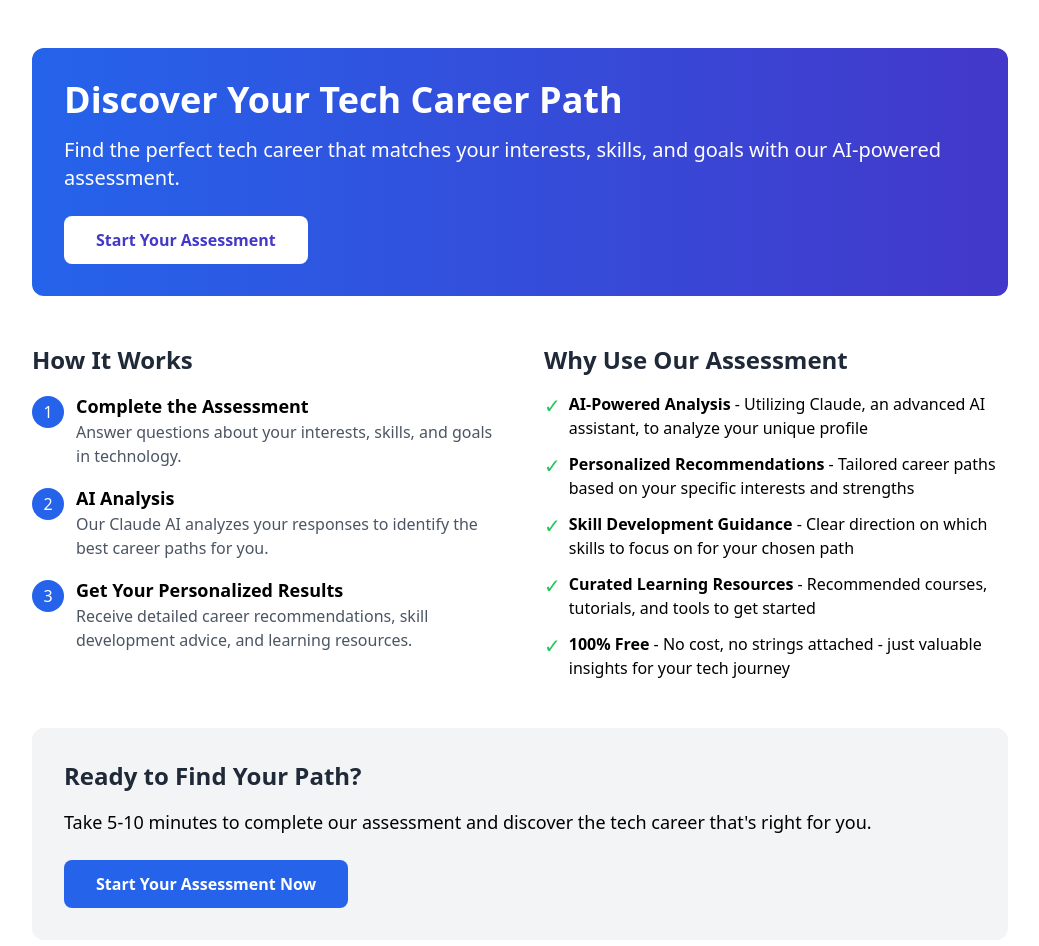
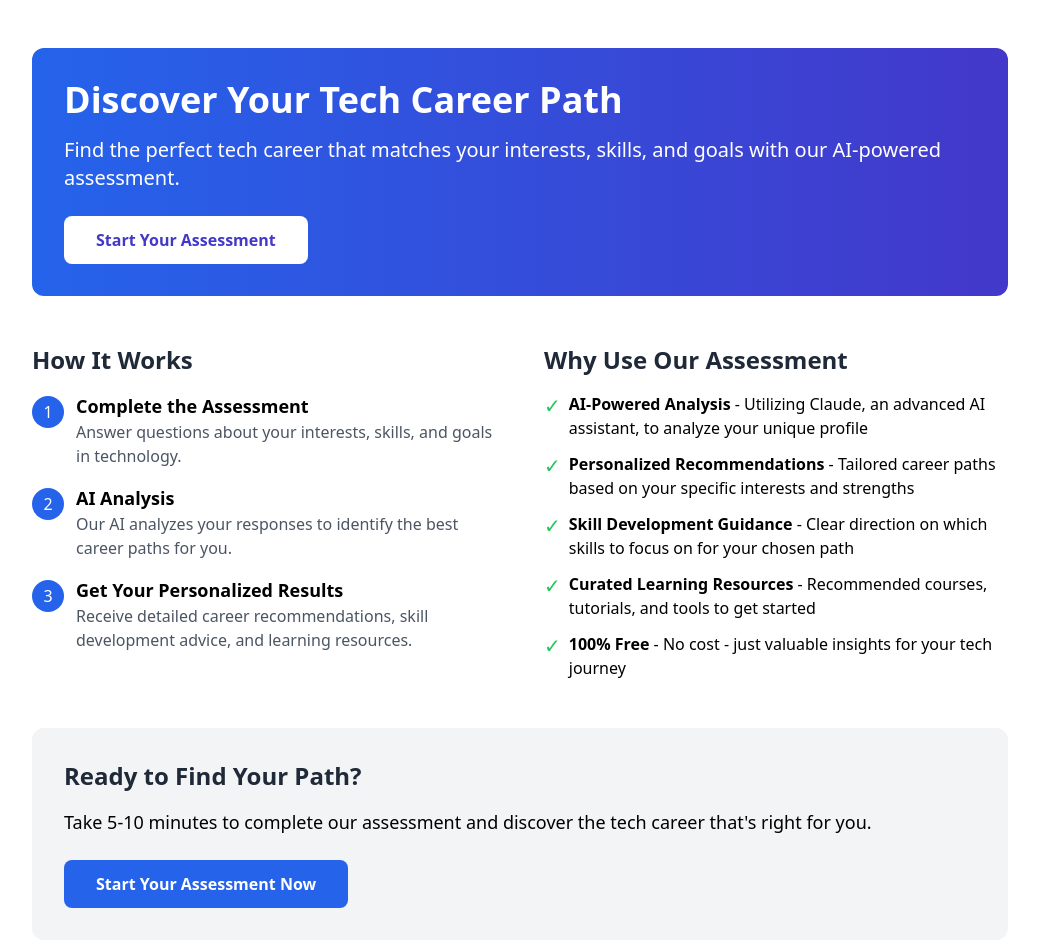
Before and after one commit to techtalentscity/tech-career-analyzer, a React (Create React App) app: page /career in a window 1280 px wide. Shown: the top 946 px of the page, without its empty margins (120-1159 px from the left). Built offline with nearby package versions, Linux system fonts and the light colour scheme.

Commit message:
Update CareerHome.jsx

```diff
--- a/src/Pages/career/CareerHome.jsx
+++ b/src/Pages/career/CareerHome.jsx
@@ -39,7 +39,7 @@ const CareerHome = () => {
               <div className="bg-blue-600 text-white rounded-full w-8 h-8 flex items-center justify-center mr-3 flex-shrink-0 mt-1">2</div>
               <div>
                 <p className="font-semibold text-lg">AI Analysis</p>
-                <p className="text-gray-600">Our Claude AI analyzes your responses to identify the best career paths for you.</p>
+                <p className="text-gray-600">Our AI analyzes your responses to identify the best career paths for you.</p>
               </div>
             </li>
             <li className="flex items-start">
@@ -73,7 +73,7 @@ const CareerHome = () => {
             </li>
             <li className="flex items-start">
               <span className="text-green-500 mr-2 text-xl">✓</span>
-              <p><span className="font-semibold">100% Free</span> - No cost, no strings attached - just valuable insights for your tech journey</p>
+              <p><span className="font-semibold">100% Free</span> - No cost - just valuable insights for your tech journey</p>
             </li>
           </ul>
         </div>
```
